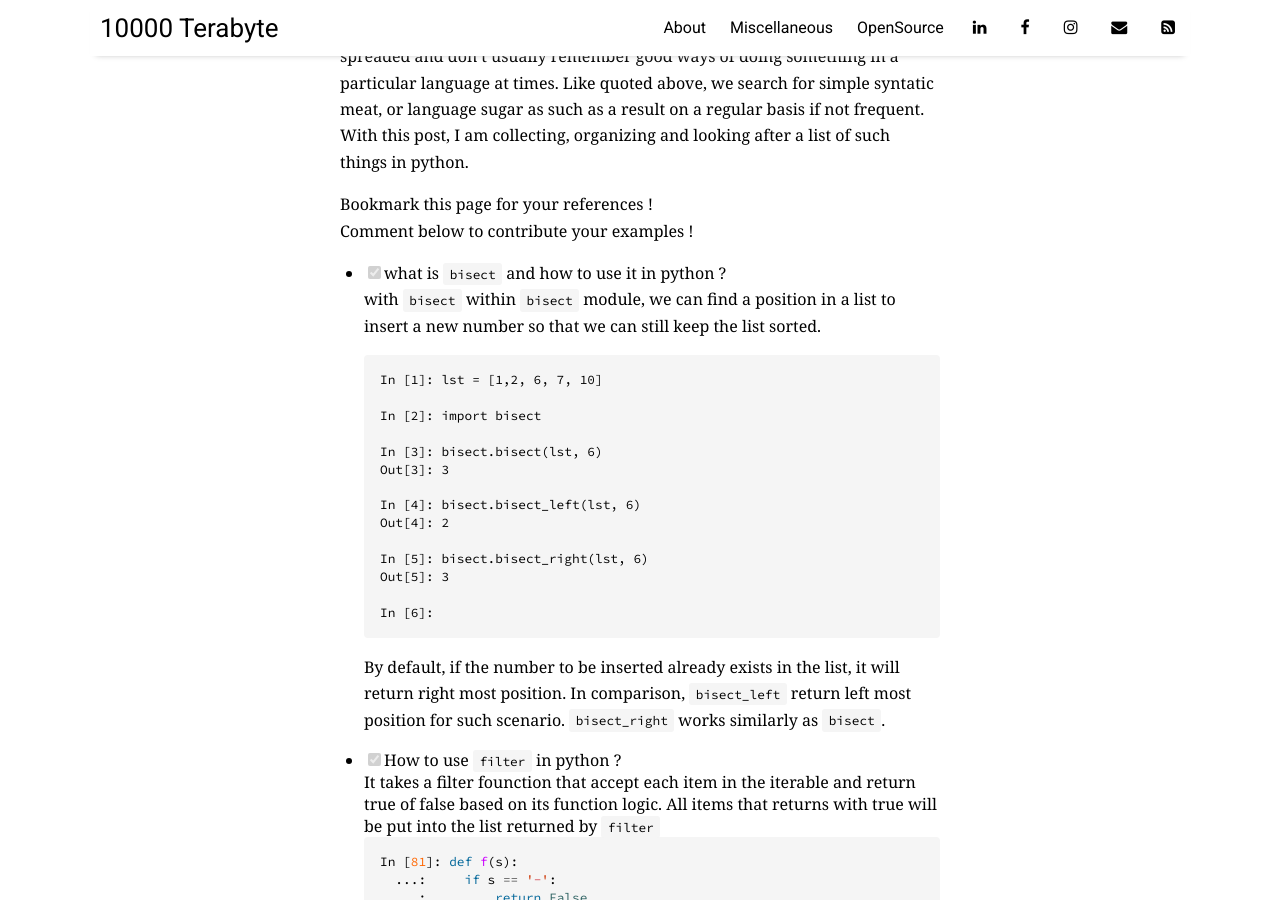
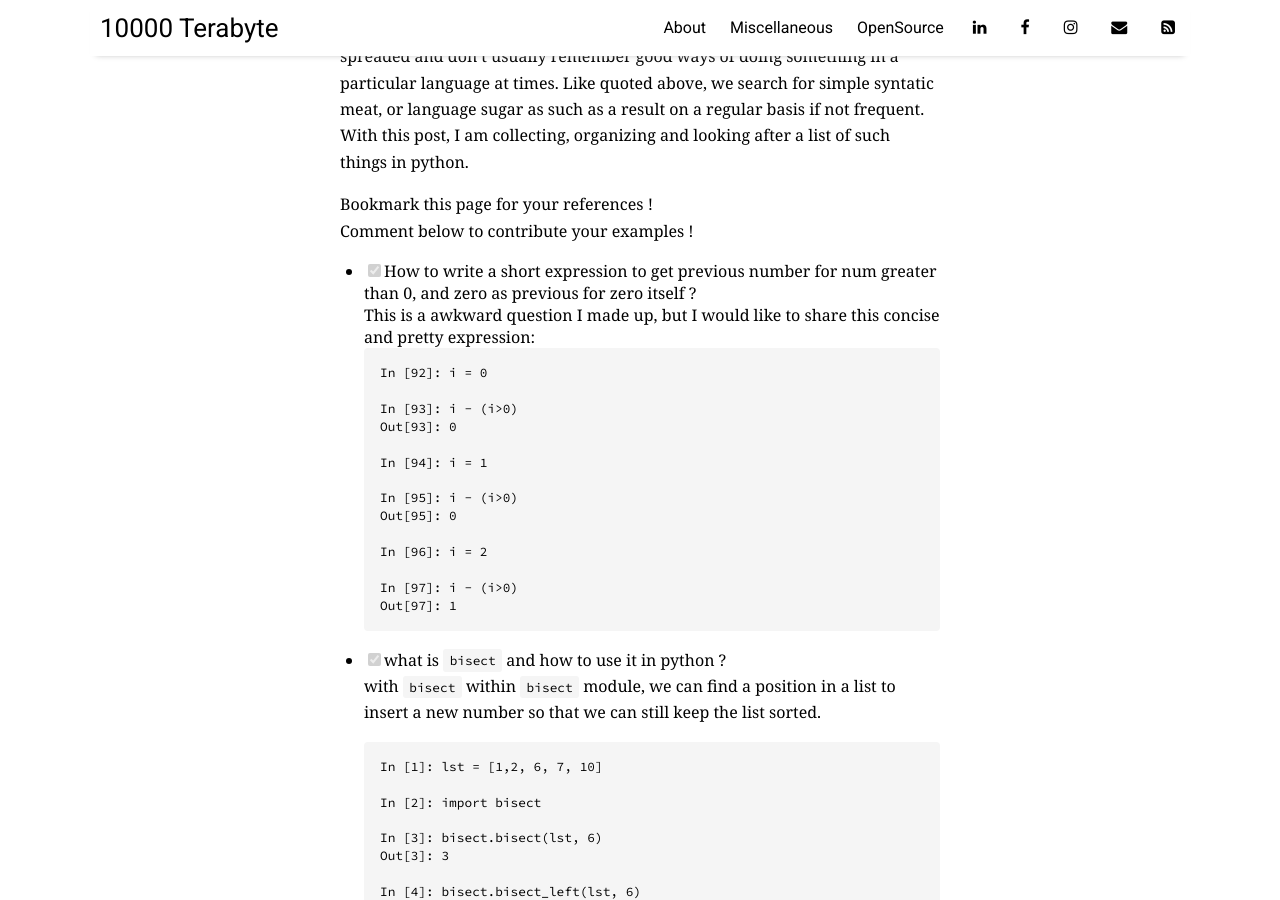
Before and after one commit to 10000TB/10000TB.github.io, a Jekyll site: the page built from _posts/2018-03-12-blog-series-python-A-Curated-List-Those-Python-How-To-You-Search-Frequently-in-Your-Daily-Programming.md, in a window 1280 px wide and 900 px high, scrolled down 533 px. Built offline with Jekyll 4.4.1, drawn with Linux system fonts in a browser that asks for light colours; nearby versions of some CDN libraries; comment, search, counter and statistics services are not loaded.

Commit message:
Added sth.

````diff
--- a/_posts/2018-03-12-blog-series-python-A-Curated-List-Those-Python-How-To-You-Search-Frequently-in-Your-Daily-Programming.md
+++ b/_posts/2018-03-12-blog-series-python-A-Curated-List-Those-Python-How-To-You-Search-Frequently-in-Your-Daily-Programming.md
@@ -13,6 +13,25 @@ Often times, when we work with different languages, our attentionn is spreaded a
 
 Bookmark this page for your references !
 Comment below to contribute your examples !
+
+- [x] How to write a short expression to get previous number for num greater than 0, and zero as previous for zero itself ?
+  This is a awkward question I made up, but I would like to share this concise and pretty expression:
+  ```
+  In [92]: i = 0
+
+  In [93]: i - (i>0)
+  Out[93]: 0
+
+  In [94]: i = 1
+
+  In [95]: i - (i>0)
+  Out[95]: 0
+
+  In [96]: i = 2
+
+  In [97]: i - (i>0)
+  Out[97]: 1
+  ```
 
 - [x] what is `bisect` and how to use it in python ?
   with `bisect` within `bisect` module, we can find a position in a list to insert a new number so that we can still keep the list sorted.
````
